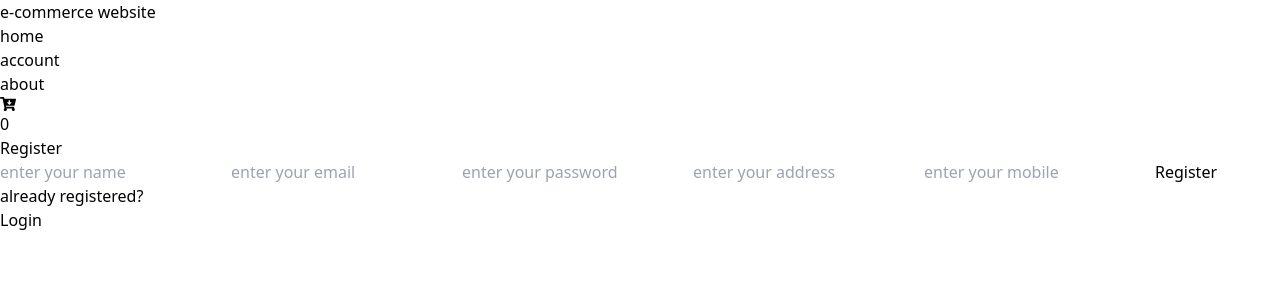
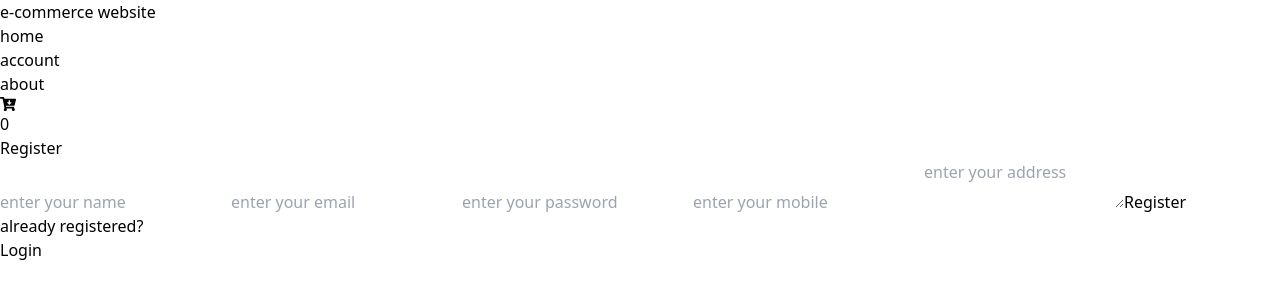
Before and after one commit to iamsubhankarray/website-new, a React (Vite) app: page /register in a window 1280 px wide. Shown: the top 300 px of the page. Built offline with nearby package versions, Linux system fonts and the light colour scheme.

Commit message:
navbar adjusted

```diff
--- a/src/components/CartPage.jsx
+++ b/src/components/CartPage.jsx
@@ -19,7 +19,7 @@ function CartPage() {
     <NavBar/>
     </div>
       <div className="w-screen  flex flex-col justify-center items-center">
-        <div className="  justify-center items-center">
+        <div className="  justify-center items-center my-10">
           {cartItem.length>0?
             cartItem.map((item, index) => {
               return (
--- a/src/components/NavBar.jsx
+++ b/src/components/NavBar.jsx
@@ -12,11 +12,11 @@ const NavBar = () => {
   return (
     <div>
         <ul className='flex justify-end  bg-orange-500 w-screen h-10 text-xl text-white items-center px-10 font-bold'>
-            <li className='absolute left-20 font-extrabold'>e-commerce website</li>
-          <li className='px-10' onClick={()=>navigate('/')}>home</li>
-          <li className='px-10' onClick={()=>navigate("/login")}>account</li>
+            <li className='absolute left-10 lg:font-extrabold font-light text-xs lg:text-2xl'>e-commerce website</li>
+          <li className='px-2' onClick={()=>navigate('/')}>home</li>
+          <li className='px-2' onClick={()=>navigate("/login")}>account</li>
 
-          <li className='px-10'>  about</li>
+          <li className='px-2'>  about</li>
 
           <li  onClick={gotocart}>
             <div className='flex
--- a/src/components/RegisterPage.jsx
+++ b/src/components/RegisterPage.jsx
@@ -78,21 +78,7 @@ const RegisterPage = () => {
             value={password}
             onChange={(text) => setpassword(text.target.value)}
           />
-          <input
-            className="w-3/4
-          text-center
-          shadow-lg
-          h-10
-          rounded-lg
-          my-2"
-            type="text"
-            name="address"
-            id="address"
-            placeholder="enter your address"
-            value={address}
-            onChange={(text) => setaddress(text.target.value)}
-          />
-          <input
+             <input
             className="w-3/4
           text-center
           shadow-lg
@@ -106,6 +92,23 @@ const RegisterPage = () => {
             value={mobile}
             onChange={(text) => setmobile(text.target.value)}
           />
+          <textarea
+            className="w-3/4
+            text-wrap
+
+          text-center
+          shadow-lg
+          h-14
+          rounded-lg
+          my-2"
+            type="text"
+            name="address"
+            id="address"
+            placeholder="enter your address"
+            value={address}
+            onChange={(text) => setaddress(text.target.value)}
+          />
+
           <button
             onClick={() => register}
             className="bg-green-500 hover:bg-green-200 w-20 h-10"
```
